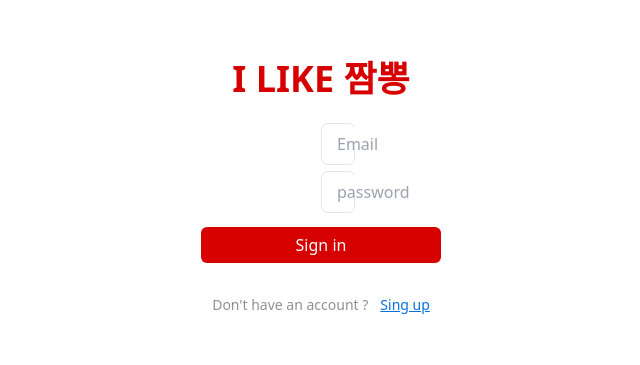
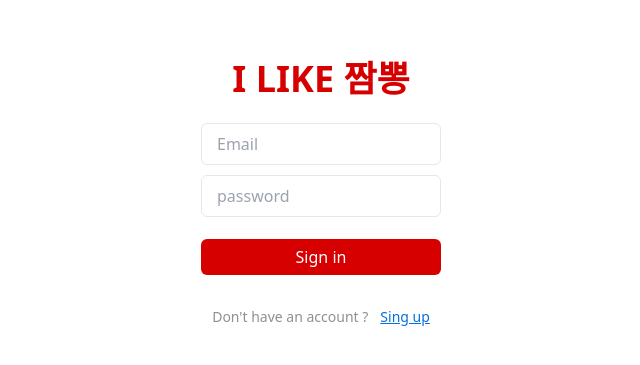
Before and after one commit to yuxincxoi/jjambbong_map, a React app: page / in a window 1280 px wide. Shown: the part 141-506 px from the top of the page, without its empty margins (319-959 px from the left). Built offline with nearby package versions, Linux system fonts and the light colour scheme; no server answers; the HTML template or start-up script is replaced by a standard one.

Commit message:
index page 디자인 수정

```diff
--- a/src/pages/indexPage.tsx
+++ b/src/pages/indexPage.tsx
@@ -47,7 +47,7 @@ function IndexPage() {
           name="id"
           value={id}
           onChange={(e) => setId(e.target.value)}
-          className="mb-2"
+          className="w-60 mb-3"
         />
         <Input
           type="password"
@@ -55,11 +55,12 @@ function IndexPage() {
           name="password"
           value={password}
           onChange={(e) => setPassword(e.target.value)}
+          className="w-60"
         />
         <Button
           buttonName="Sign in"
           onClick={(e) => handleSubmit(e)}
-          className="w-60 h-9 mt-4 px-2 py-1 bg-main-color text-white rounded-md hover:border-main-color hover:text-main-color hover:bg-white"
+          className="w-60 h-9 mt-6 px-2 py-1 bg-main-color text-white rounded-md hover:border-main-color hover:text-main-color hover:bg-white"
         />
       </form>
       <div className="flex mt-8 justify-center text-sm">
```
